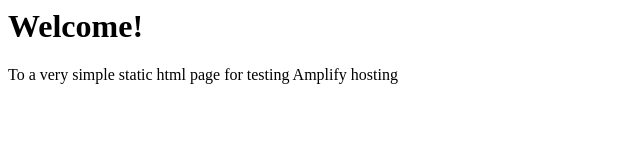
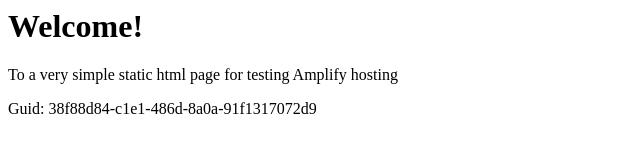
Before and after one commit to aws-aemilia-fra/Github-PR-Commit-Integration-Test-DoNotTouch-GithubWebhookPreviewCanaryTest-v1-prod-eu-central-1, a website: page src/index.html in a window 1280 px wide. Shown: the whole page, without its empty margins (0-640 px from the left). Drawn offline with Linux system fonts and the light colour scheme.

Commit message:
commit from integ tests

```diff
--- a/src/index.html
+++ b/src/index.html
@@ -1,3 +1,5 @@
+
+
 <html lang="en">
 
 <head>
@@ -10,6 +12,6 @@
 <body>
     <h1>Welcome!</h1>
     <p>To a very simple static html page for testing Amplify hosting</p>
-</body>
+    <p>Guid: 38f88d84-c1e1-486d-8a0a-91f1317072d9</p></body>
 
 </html>
```
